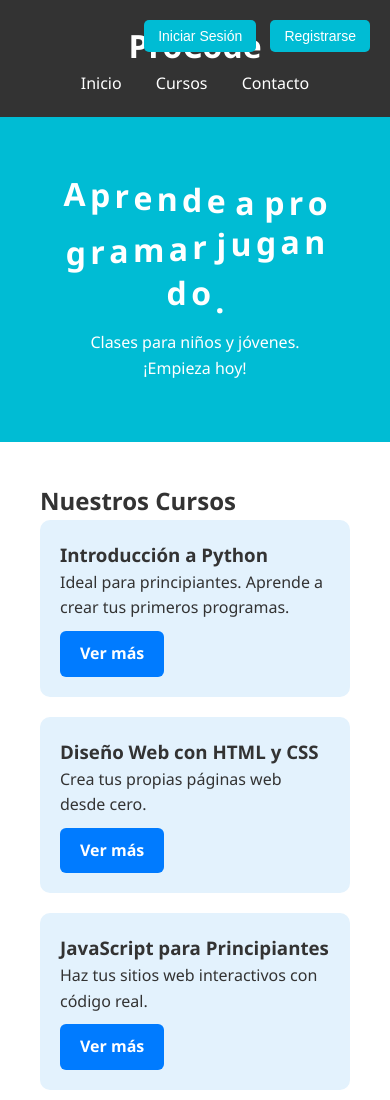
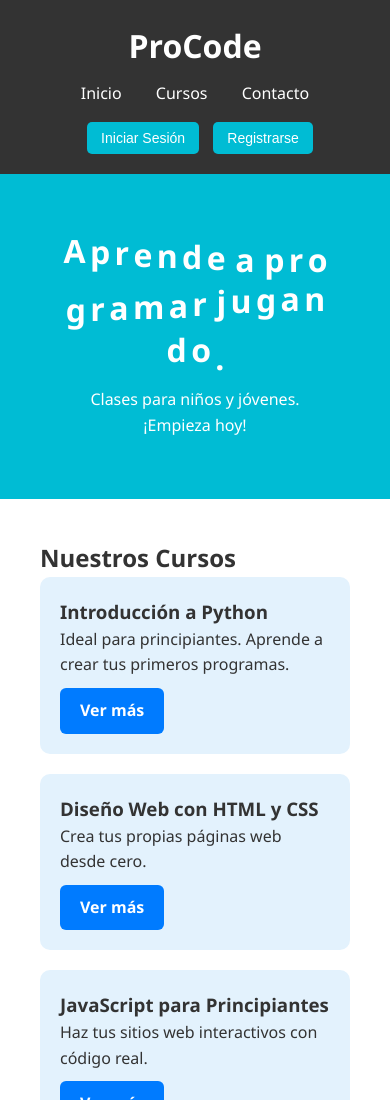
Before and after one commit to Pro1Code/ProCode, a plain HTML site: page index.html in a window 390 px wide. Shown: the top 1100 px of the page. Drawn offline with Linux system fonts and the light colour scheme; no server answers.

Commit message:
Add files via upload

```diff
--- a/styles.css
+++ b/styles.css
@@ -116,6 +116,8 @@ footer {
   position: absolute;
   top: 20px;
   right: 20px;
+  display: flex;
+  gap: 10px;
 }
 
 .auth-buttons button {
@@ -213,7 +215,6 @@ button:hover {
   box-shadow: 0 4px 12px rgba(0, 0, 0, 0.2);
 }
 
-
 .btn-curso {
   display: inline-block;
   background-color: #007bff;
@@ -230,3 +231,25 @@ button:hover {
   transform: scale(1.05);
   box-shadow: 0 4px 10px rgba(0, 0, 0, 0.15);
 }
+
+/* === RESPONSIVE: Para pantallas pequeñas como celulares === */
+@media (max-width: 600px) {
+  header {
+    flex-direction: column;
+    align-items: center;
+    text-align: center;
+  }
+
+  .auth-buttons {
+    position: static;
+    margin-top: 15px;
+    flex-direction: column;
+    align-items: center;
+  }
+
+  nav {
+    flex-direction: column;
+    gap: 5px;
+    margin-top: 10px;
+  }
+}
```
